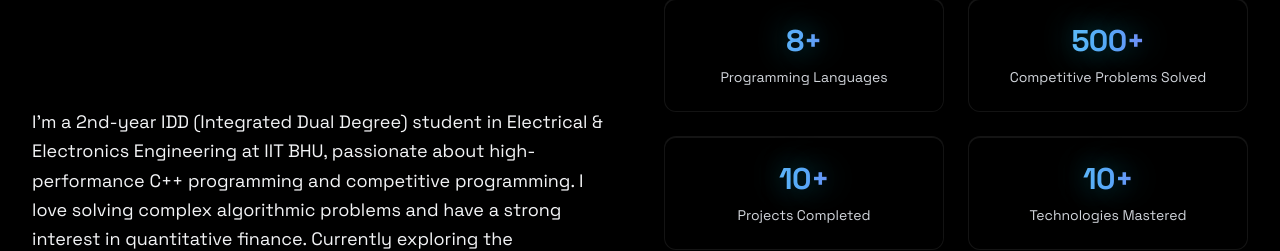
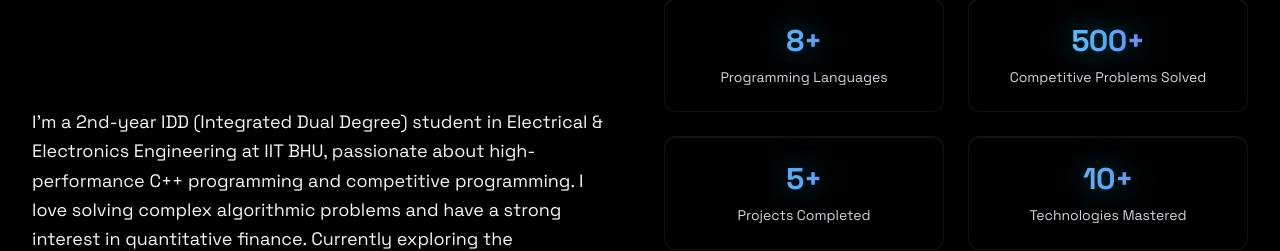
Before and after one commit to SarvikIIT/portfolio, a React (Create React App) app: page / in a window 1280 px wide. Shown: the part 1042-1293 px from the top of the page. Built offline with nearby package versions, Linux system fonts and the light colour scheme.

Commit message:
Fix email logo and change projects count to 5+

```diff
--- a/src/components/About.tsx
+++ b/src/components/About.tsx
@@ -7,7 +7,7 @@
   const stats = [
     { label: 'Programming Languages', value: '8+' },
     { label: 'Competitive Problems Solved', value: '500+' },
-    { label: 'Projects Completed', value: '10+' },
+    { label: 'Projects Completed', value: '5+' },
     { label: 'Technologies Mastered', value: '10+' }
   ];
 
@@ -48,8 +48,8 @@
                   <span>{personalInfo.location}</span>
                 </div>
                 <div className="flex items-center gap-3 text-gray-200">
-                  <svg className="w-5 h-5 text-cyan-400" fill="currentColor" viewBox="0 0 24 24">
-                    <path d="M20 4H4c-1.1 0-1.99.9-1.99 2L2 18c0 1.1.9 2 2 2h16c1.1 0 2-.9 2-2V6c0-1.1-.9-2-2-2zm0 4l-8 5-8-5V6l8 5 8-5v2z"/>
+                  <svg className="w-5 h-5 text-cyan-400" fill="none" stroke="currentColor" viewBox="0 0 24 24">
+                    <path strokeLinecap="round" strokeLinejoin="round" strokeWidth={2} d="M3 8l7.89 4.26a2 2 0 002.22 0L21 8M5 19h14a2 2 0 002-2V7a2 2 0 00-2-2H5a2 2 0 00-2 2v10a2 2 0 002 2z" />
                   </svg>
                   <span>{personalInfo.email}</span>
                 </div>
```
